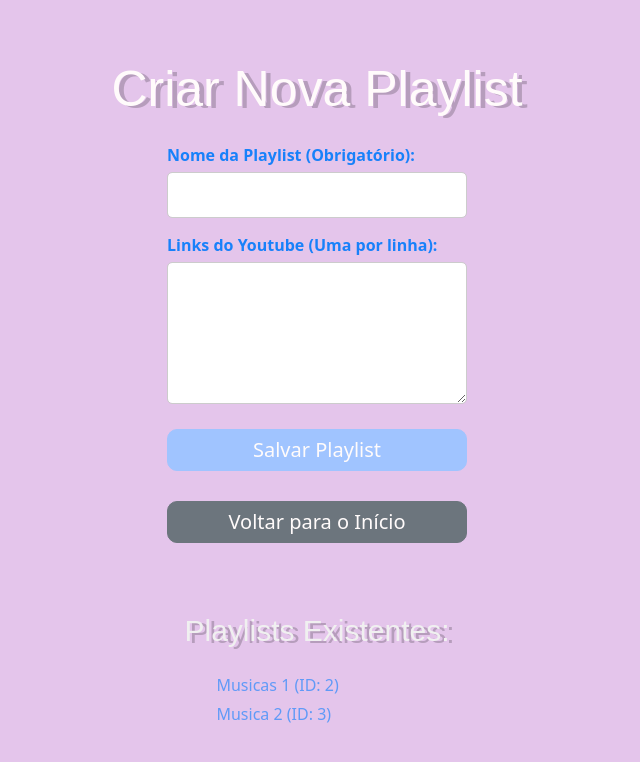
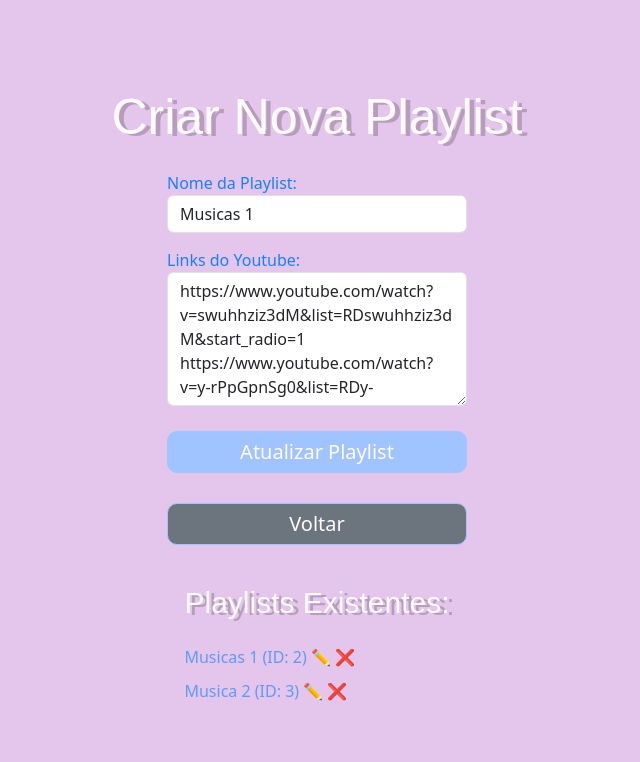
Before and after one commit to GabiCodings/FocusFluir, a Flask app: page /playlists?edit_id=2 in a window 1280 px wide. Shown: the top 762 px of the page, without its empty margins (323-963 px from the left). Run offline with Flask 3, Linux system fonts and the light colour scheme; data comes from the database, SQL or seed files in the repository; both versions use the stored data as it was after the commit; some web fonts are replaced.

Commit message:
adicionando função de excluir e editar playlist

```diff
--- a/app.py
+++ b/app.py
@@ -47,8 +47,6 @@ def setup_database():
     conn.commit()
     conn.close()
 
-
-
 def criar_playlist(nome:str, imagem:str|None=None)->int:
     conn = conexao()
     cursor = conn.cursor()
@@ -76,7 +74,6 @@ def adicionar_musica(playlist_id:int, titulo:str, url:str):
     conn.commit()
     conn.close()
 
-
 def buscar_musicas_da_playlist(playlist_id: int):
     conn = conexao()
     cursor = conn.cursor()
@@ -98,6 +95,50 @@ def buscar_musicas_da_playlist(playlist_id: int):
 
 
 
+def deletar_playlist(playlist_id: int):
+    conn = conexao()
+    cursor = conn.cursor()
+    cursor.execute("DELETE FROM musicas_playlist WHERE playlist_id = ?", (playlist_id,))
+    cursor.execute("DELETE FROM playlists WHERE id = ?", (playlist_id,))
+    conn.commit()
+    conn.close()
+
+def buscar_playlist_por_id(playlist_id: int):
+    conn = conexao()
+    cursor = conn.cursor()
+
+    cursor.execute("SELECT id, nome FROM playlists WHERE id = ?", (playlist_id,))
+    playlist = cursor.fetchone()
+
+    cursor.execute("SELECT url FROM musicas_playlist WHERE playlist_id = ?", (playlist_id,))
+    musicas = cursor.fetchall()
+
+    conn.close()
+
+    links = "\n".join([m["url"] for m in musicas])
+
+    return {
+        "id": playlist["id"],
+        "nome": playlist["nome"],
+        "links": links
+    }
+
+def atualizar_playlist(playlist_id: int, nome: str, links: list):
+    conn = conexao()
+    cursor = conn.cursor()
+
+    cursor.execute("UPDATE playlists SET nome = ? WHERE id = ?", (nome, playlist_id))
+    cursor.execute("DELETE FROM musicas_playlist WHERE playlist_id = ?", (playlist_id,))
+
+    for link in links:
+        cursor.execute(
+            "INSERT INTO musicas_playlist (playlist_id, titulo, url) VALUES (?, ?, ?)",
+            (playlist_id, link, link)
+        )
+
+    conn.commit()
+    conn.close()
+
 def iniciar_nova_sessao(tempo_estudo: int, tempo_pausa: int, playlist_id: int) -> int:
     conn = conexao()
     cursor = conn.cursor()
@@ -110,8 +151,6 @@ def iniciar_nova_sessao(tempo_estudo: int, tempo_pausa: int, playlist_id: int) -
     conn.close()
     return sessao_id
 
-
-
 @app.route('/')
 def index():
     return render_template('index.html')
@@ -121,8 +160,6 @@ def estudo():
     min_foco = request.args.get('min_foco', 25)
     min_pausa = request.args.get('min_pausa', 5)
     playlist_id = request.args.get('playlist_id')
-
-
     objetivos = request.args.get('objetivos', '[]')
 
     musicas = []
@@ -139,60 +176,52 @@ def estudo():
 
 @app.route('/playlists', methods=['GET', 'POST'])
 def playlists_page():
+    edit_playlist = None
+
     if request.method == 'POST':
         nome_playlist = request.form['nome_playlist']
-        imagem_url = request.form.get('imagem_url', '')
         links_musica_str = request.form['links_musica']
-
-        playlist_id = criar_playlist(nome_playlist, imagem_url)
+        edit_id = request.form.get('edit_id')
 
         links = [link.strip() for link in links_musica_str.split('\n') if link.strip()]
 
-        for link in links:
-            adicionar_musica(
-                playlist_id=playlist_id,
-                titulo=link,
-                url=link
-            )
+        if edit_id:
+            atualizar_playlist(int(edit_id), nome_playlist, links)
+        else:
+            playlist_id = criar_playlist(nome_playlist)
+            for link in links:
+                adicionar_musica(playlist_id, link, link)
 
         return redirect(url_for('playlists_page'))
 
+    edit_id = request.args.get('edit_id')
+    if edit_id:
+        edit_playlist = buscar_playlist_por_id(int(edit_id))
+
     playlists = listar_playlists()
-    return render_template('playlists.html', playlists=playlists)
+    return render_template('playlists.html', playlists=playlists, edit_playlist=edit_playlist)
+
+
+@app.route('/deletar_playlist/<int:id>')
+def deletar_playlist_route(id):
+    deletar_playlist(id)
+    return redirect(url_for('playlists_page'))
 
 @app.route('/sessao', methods=['GET'])
 def sessao():
     playlists = listar_playlists()
-
-    return render_template('sessao.html',
-        duracao_estudo="",
-        duracao_pausa="",
-        playlists=playlists,
-    )
+    return render_template('sessao.html', playlists=playlists)
 
 @app.route('/iniciar_foco', methods=['POST'])
 def iniciar_foco():
-    try:
-        tempo_estudo_min = int(request.form.get('duracao_estudo', 25))
-    except ValueError:
-        tempo_estudo_min = 25
-
-    try:
-        tempo_pausa_min = int(request.form.get('duracao_pausa', 5))
-    except ValueError:
-        tempo_pausa_min = 5
-
-    tempo_estudo_seg = tempo_estudo_min * 60
-    tempo_pausa_seg = tempo_pausa_min * 60
-
+    tempo_estudo_min = int(request.form.get('duracao_estudo', 25))
+    tempo_pausa_min = int(request.form.get('duracao_pausa', 5))
     playlist_selecionada_id = request.form.get('playlist_id')
-
-
     objetivos = request.form.get('objetivos', '[]')
 
     iniciar_nova_sessao(
-        tempo_estudo=tempo_estudo_seg,
-        tempo_pausa=tempo_pausa_seg,
+        tempo_estudo=tempo_estudo_min * 60,
+        tempo_pausa=tempo_pausa_min * 60,
         playlist_id=playlist_selecionada_id,
     )
 
--- a/templates/playlists.html
+++ b/templates/playlists.html
@@ -3,12 +3,10 @@
 <head>
     <meta charset="UTF-8">
     <title>FocusFluir</title>
-    <link rel="stylesheet" href="	https://cdn.jsdelivr.net/npm/bootstrap@5.3.8/dist/css/bootstrap.min.css">
-    <link rel="preconnect" href="https://fonts.googleapis.com">
-    <link rel="preconnect" href="https://fonts.gstatic.com" crossorigin>
+    <link rel="stylesheet" href="https://cdn.jsdelivr.net/npm/bootstrap@5.3.8/dist/css/bootstrap.min.css">
     <link href="https://fonts.googleapis.com/css2?family=Jersey+10&display=swap" rel="stylesheet">
+
     <style>
-
         body {
             background-color: #E4C5EB;
             min-height: 100vh;
@@ -20,7 +18,7 @@
             padding: 20px; }
 
         .pixel-font {
-             font-family: 'Jersey 10', sans-serif;;
+             font-family: 'Jersey 10', sans-serif;
              font-size: 50px;
              color: #FFFBFB;
              text-shadow: 5px 2px 0 #00000033;
@@ -32,37 +30,17 @@
             background-color: #a0c4ff;
             border-color: #a0c4ff;
             color: #FFFBFB;
-            padding: 5px 30px; border-radius: 10px;
+            padding: 5px 30px;
+            border-radius: 10px;
             font-size: 1.25rem;
             width: 300px;
             margin: 10px 0;
-            transition: background-color 0.3s, border-color 0.3s;
         }
 
-        .custom-btn:hover {
-            background-color: #b8d0ff;
-            border-color: #b8d0ff;
-            color: #FFFBFB;
-        }
         .form-group {
             margin-bottom: 15px;
             width: 100%;
             max-width: 400px;
-        }
-
-        .form-group label {
-            display: block;
-            margin-bottom: 5px;
-            color: #333;
-            font-weight: bold;
-        }
-
-        .form-control {
-            width: 100%;
-            padding: 10px;
-            border: 1px solid #ccc;
-            border-radius: 5px;
-            box-sizing: border-box;
         }
 
         .playlist-list {
@@ -71,40 +49,46 @@
     </style>
 </head>
 <body>
+
 <div class="container d-flex flex-column align-items-center">
     <h1 class="pixel-font">Criar Nova Playlist</h1>
 
-        <form method="POST" action="{{ url_for('playlists_page') }}">
+    <form method="POST">
+        <input type="hidden" name="edit_id" value="{{ edit_playlist.id if edit_playlist }}">
+
         <div class="form-group">
-                <label for="nome_playlist" style="color: #1881fa;">Nome da Playlist (Obrigatório):</label>
-                <input type="text" class="form-control" id="nome_playlist" name="nome_playlist" required>
+            <label style="color: #1881fa;">Nome da Playlist:</label>
+            <input type="text" class="form-control" name="nome_playlist"
+                   value="{{ edit_playlist.nome if edit_playlist else '' }}" required>
         </div>
 
-
         <div class="form-group">
-                <label for="links_musica" style="color: #1881fa;" >Links do Youtube (Uma por linha):</label>
-                <textarea class="form-control" id="links_musica" name="links_musica" rows="5" required></textarea>
+            <label style="color: #1881fa;">Links do Youtube:</label>
+            <textarea class="form-control" name="links_musica" rows="5" required>{{ edit_playlist.links if edit_playlist else '' }}</textarea>
         </div>
 
-            <button type="submit" class="btn custom-btn">Salvar Playlist</button>
+        <button type="submit" class="btn custom-btn">
+            {{ 'Atualizar Playlist' if edit_playlist else 'Salvar Playlist' }}
+        </button>
     </form>
 
-        <a href="{{ url_for('index') }}" class="btn custom-btn" style="margin-top: 20px; background-color: #6c757d; border-color: #6c757d;">
-            Voltar para o Início
+    <a href="{{ url_for('index') }}" class="btn custom-btn" style="margin-top: 20px; background-color: #6c757d;">
+        Voltar
     </a>
 
     <div class="playlist-list">
-            <h2 class="pixel-font" style="font-size: 30px; margin-top: 30px; color:rgb(240, 240, 240)">Playlists Existentes:</h2>
-            {% if playlists %}
-                <ul>
+        <h2 class="pixel-font" style="font-size: 30px;">Playlists Existentes:</h2>
+
         {% for playlist in playlists %}
-                    <li style="list-style-type: none; margin-bottom: 5px; color:#609af7;">{{ playlist.nome }} (ID: {{ playlist.id }})</li>
+        <li style="list-style-type: none; margin-bottom: 10px; color:#609af7;">
+            {{ playlist.nome }} (ID: {{ playlist.id }})
+
+            <a href="{{ url_for('playlists_page', edit_id=playlist.id) }}" style="text-decoration: none;">✏️</a>
+            <a href="{{ url_for('deletar_playlist_route', id=playlist.id) }}" style="color:red; text-decoration: none;">❌</a>
+        </li>
         {% endfor %}
-                </ul>
-            {% else %}
-                <p>Nenhuma playlist encontrada.</p>
-            {% endif %}
     </div>
 </div>
+
 </body>
 </html>
```
Also changed, not shown: focusfluir.db (added). Lines whose indentation alone changed are shown as unchanged.
